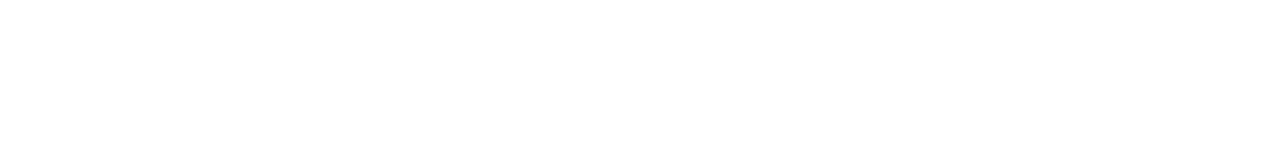
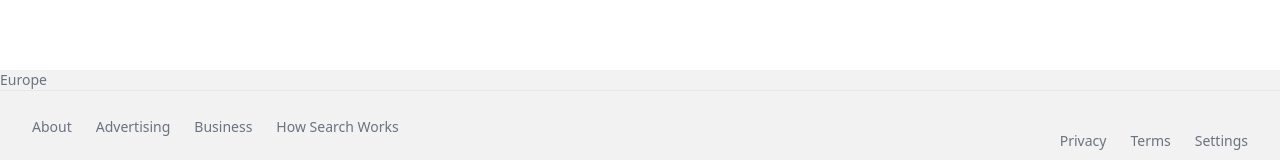
Before and after one commit to ThisNameIsMine/google-clone, a Next.js app: page / in a window 1280 px wide. Shown: the part 637-797 px from the top of the page. Built offline with nearby package versions, Linux system fonts and the light colour scheme; no server answers.

Commit message:
finished footer, location is not fetching, don't know why.

```diff
--- a/src/app/globals.css
+++ b/src/app/globals.css
@@ -6,4 +6,7 @@
     .btn {
         @apply bg-[#f8f9fa] rounded-md text-sm to-gray-800 hover:ring-1 hover:ring-gray-200 focus:outline-none active:ring-gray-300 hover:shadow-md w-36 h-10 transition-shadow;
     }
+    .link {
+        @apply hover:underline cursor-pointer;
+    }
 }
--- a/src/app/layout.jsx
+++ b/src/app/layout.jsx
@@ -1,5 +1,6 @@
 import localFont from "next/font/local";
 import "./globals.css";
+import Footer from "@/components/Footer";
 
 export const metadata = {
   title: "Google Clone",
@@ -9,7 +10,10 @@ export const metadata = {
 export default function RootLayout({ children }) {
   return (
     <html lang="en">
-      <body>{children}</body>
+      <body>
+        {children}
+        <Footer />
+      </body>
     </html>
   );
 }
--- a/src/app/page.jsx
+++ b/src/app/page.jsx
@@ -13,6 +13,7 @@ export default function Home() {
           width="300"
           height="100"
           src="https://www.google.sk/images/branding/googlelogo/2x/googlelogo_color_160x56dp.png"
+          alt="google logo"
         />
         <HomeSearch />
       </div>
--- /dev/null
+++ b/src/components/CountryLookup.jsx
@@ -0,0 +1,23 @@
+"use client";
+import React from "react";
+import { useState } from "react";
+import { useEffect } from "react";
+
+export default function CountryLookup() {
+  const [country, setCountry] = useState("Europe");
+  useEffect(() => {
+    fetch(
+      `https://extreme-ip-lookup.com/json/?key=${process.env.NEXT_PUBLIC_IP_API_KEY}`
+    )
+      .then((res) => {
+        res.json();
+      })
+      .then((data) => {
+        console.log(data);
+      })
+      .catch((err) => {
+        console.error(err);
+      });
+  }, []);
+  return <div className="">{country}</div>;
+}
--- /dev/null
+++ b/src/components/Footer.jsx
@@ -0,0 +1,26 @@
+import React from "react";
+import CountryLookup from "./CountryLookup";
+
+export default function Footer() {
+  return (
+    <footer className="absolute bottom-0 text-sm text-gray-500 bg-[#f2f2f2] w-full">
+      <div className="border-b">
+        <CountryLookup />
+      </div>
+      <div className="flex flex-col sm:flex-row justify-between items-center px-8 py-3 space-y-7 sm:space-x-0">
+        <ul className="flex space-x-6">
+          <li className="link">About</li>
+          <li className="link">Advertising</li>
+          <li className="link">Business</li>
+          <li className="link">How Search Works</li>
+        </ul>
+
+        <ul className="flex space-x-6">
+          <li className="link">Privacy</li>
+          <li className="link">Terms</li>
+          <li className="link">Settings</li>
+        </ul>
+      </div>
+    </footer>
+  );
+}
```
